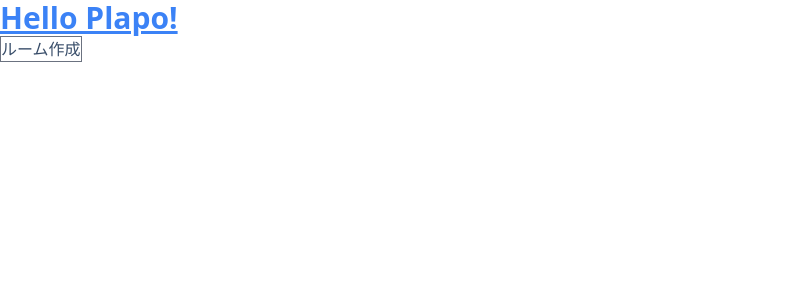
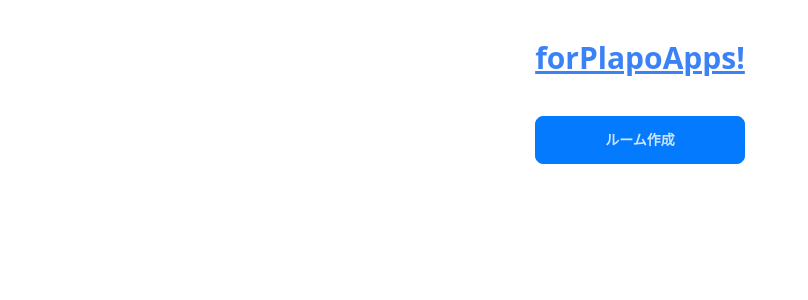
Before and after one commit to forPlapoApps/client, a Next.js app: page / in a window 1280 px wide. Shown: the top 300 px of the page, without its empty margins (0-808 px from the left). Built offline with nearby package versions, Linux system fonts and the light colour scheme.

Commit message:
style: rootのスタイル微調整

```diff
--- a/pages/index.jsx
+++ b/pages/index.jsx
@@ -20,9 +20,13 @@ export default function Home() {
 
   return (
     <>
-      <h1 className='text-3xl font-bold underline text-blue-500'>Hello Plapo!</h1>
-      <div className='border border-gray-500 w-fit'>
-        <Link href={`/rooms/${link}`}>ルーム作成</Link>
+      <div className='w-screen h-screen flex'>
+        <div className='mx-auto my-10 w-fit flex flex-col gap-10'>
+          <h1 className='text-3xl font-bold underline text-blue-500'>forPlapoApps!</h1>
+          <Link href={`/rooms/${link}`}>
+            <div className='btn btn-primary'>ルーム作成</div>
+          </Link>
+        </div>
       </div>
     </>
   )
```
